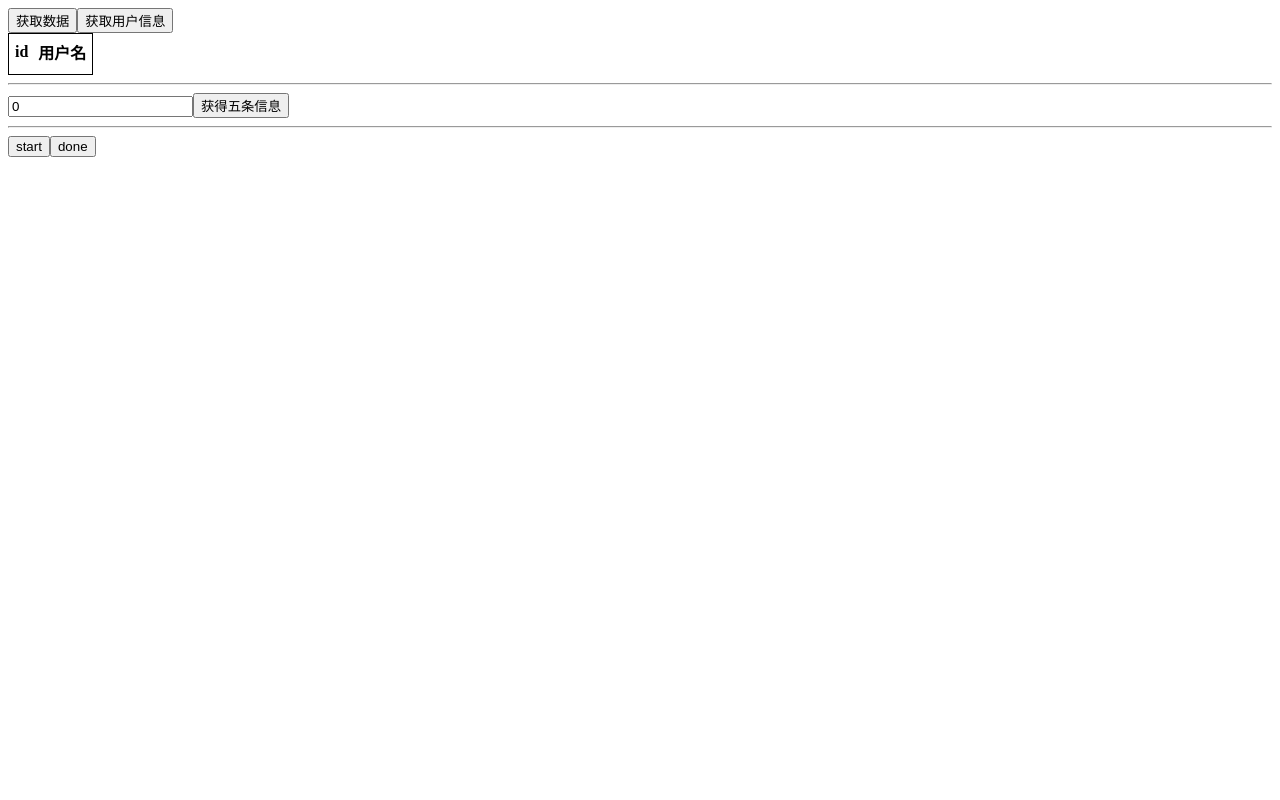
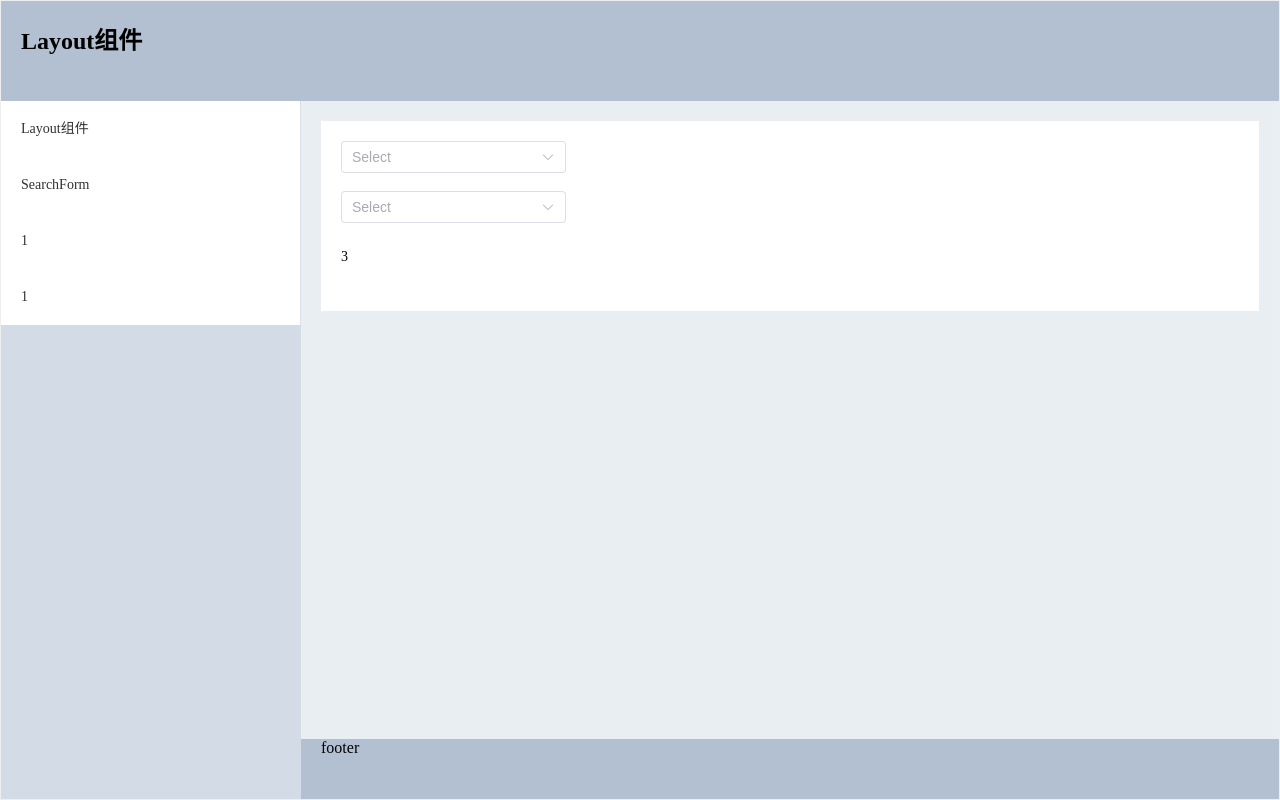
Before and after one commit to imp-wq/test_vue3, a Vue app: page /#/search-form in a window 1280 px wide. Built offline with nearby package versions, Linux system fonts and the light colour scheme.

Commit message:
3.9 18:20

```diff
--- a/package.json
+++ b/package.json
@@ -9,10 +9,11 @@
   "dependencies": {
     "axios": "^0.26.0",
     "core-js": "^3.8.3",
+    "element-plus": "^2.0.5",
     "js-cookie": "^3.0.1",
-    "less": "^4.1.2",
     "nprogress": "^0.2.0",
     "vue": "^3.2.13",
+    "vue-router": "^4.0.13",
     "vuex": "^4.0.0"
   },
   "devDependencies": {
--- a/public/index.html
+++ b/public/index.html
@@ -1,15 +1,19 @@
 <!DOCTYPE html>
 <html lang="">
   <head>
-    <meta charset="utf-8">
-    <meta http-equiv="X-UA-Compatible" content="IE=edge">
-    <meta name="viewport" content="width=device-width,initial-scale=1.0">
-    <link rel="icon" href="<%= BASE_URL %>favicon.ico">
+    <meta charset="utf-8" />
+    <meta http-equiv="X-UA-Compatible" content="IE=edge" />
+    <meta name="viewport" content="width=device-width,initial-scale=1.0" />
+    <link rel="icon" href="<%= BASE_URL %>favicon.ico" />
     <title><%= htmlWebpackPlugin.options.title %></title>
   </head>
   <body>
     <noscript>
-      <strong>We're sorry but <%= htmlWebpackPlugin.options.title %> doesn't work properly without JavaScript enabled. Please enable it to continue.</strong>
+      <strong
+        >We're sorry but <%= htmlWebpackPlugin.options.title %> doesn't work
+        properly without JavaScript enabled. Please enable it to
+        continue.</strong
+      >
     </noscript>
     <div id="app"></div>
     <!-- built files will be auto injected -->
--- a/src/App.vue
+++ b/src/App.vue
@@ -1,15 +1,26 @@
 <template>
-  <Login></Login>
+  <el-config-provider>
+    <slot name="app">
+      <!-- <Login></Login> -->
+      <Layout></Layout>
+    </slot>
+  </el-config-provider>
 </template>
 
 <script>
   import Login from './components/login.vue'
+  import Layout from './components/layout.vue'
 
   export default {
     components: {
       Login,
+      Layout,
     },
   }
 </script>
 
-<style></style>
+<style>
+  .el-container {
+    height: 100%;
+  }
+</style>
--- /dev/null
+++ b/src/components/SearchForm.vue
@@ -0,0 +1,32 @@
+<template>
+  <div class="SearchForm-container">
+    <el-form inline>
+      <el-form-item> <el-cascader></el-cascader></el-form-item>
+      <el-form-item> <el-cascader></el-cascader></el-form-item>
+      <el-form-item>3</el-form-item>
+    </el-form>
+  </div>
+</template>
+
+<script>
+  export default {}
+</script>
+
+<style>
+  .SearchForm-container {
+    padding: 20px;
+    background-color: white;
+  }
+  .el-form {
+    display: flex;
+    align-items: center;
+    line-height: 52px;
+    overflow: hidden;
+    flex-wrap: wrap;
+  }
+  .el-form-item {
+    width: calc(50% - 15px - 15px);
+    padding-right: 15px;
+    padding-left: 0;
+  }
+</style>
--- /dev/null
+++ b/src/components/asidebar.vue
@@ -0,0 +1,14 @@
+<template>
+  <el-menu default-active="1" :router="true">
+    <el-menu-item index="login">Layout组件</el-menu-item>
+    <el-menu-item index="search-form">SearchForm</el-menu-item>
+    <el-menu-item>1</el-menu-item>
+    <el-menu-item>1</el-menu-item>
+  </el-menu>
+</template>
+
+<script>
+  export default {}
+</script>
+
+<style></style>
--- /dev/null
+++ b/src/components/layout.vue
@@ -0,0 +1,48 @@
+<template>
+  <el-container class="layout-container">
+    <el-header height="100px">
+      <!-- 头部 -->
+      <h2>Layout组件</h2>
+    </el-header>
+    <el-container>
+      <el-aside>
+        <!-- 侧边栏 -->
+        <Asidebar></Asidebar>
+      </el-aside>
+      <el-container>
+        <el-main>
+          <!-- main区域 -->
+          <router-view></router-view>
+        </el-main>
+        <el-footer>footer</el-footer>
+      </el-container>
+    </el-container>
+  </el-container>
+</template>
+
+<script>
+  import Asidebar from './asidebar.vue'
+  export default {
+    components: {
+      Asidebar
+    }
+  }
+</script>
+
+<style scoped>
+  .layout-container {
+    height: 100%;
+    border: 1px solid #eee;
+  }
+  .el-header,
+  .el-footer {
+    background-color: #b3c0d1;
+  }
+  .el-aside {
+    background-color: #d3dce6;
+  }
+
+  .el-main {
+    background-color: #e9eef3;
+  }
+</style>
--- a/src/components/login.vue
+++ b/src/components/login.vue
@@ -26,20 +26,24 @@
     </div>
     <hr>
 
-    <button @click="NProgress.start">start</button>
+    <input type="text" v-model.number="NProgress_set">
+    <button @click="start">start</button>
+    <button @click="set">set</button>
     <button @click="done">done</button>
+
 </template>
 
 <script>
 import utils from "../utils";
 import NProgress from 'nprogress'
-import '../node_modules/nprogress/nprogress.css';
+import '../../node_modules/nprogress/nprogress.css'
 
 export default {
   data() {
     return {
       baseURL: "http://10.255.144.70/api/uc/",
       pageNum:0,
+      NProgress_set:0,
       userData: {
         loginAccount: "szjsc",
         loginPwd: "111111",
@@ -107,7 +111,15 @@ export default {
       this.msgList=res.data.list
       console.log(this.msgList)
     },
-
+    start() {
+      NProgress.start()
+    },
+    set() {
+      NProgress.set(this.NProgress_set)
+    },
+    done() {
+      NProgress.done()
+    }
   },
 };
 </script>
--- /dev/null
+++ b/src/index.css
@@ -0,0 +1,10 @@
+html,
+body {
+  margin: 0;
+  padding: 0;
+  height: 100%;
+}
+
+#app {
+  height: 100%;
+}
--- /dev/null
+++ b/src/router/index.js
@@ -0,0 +1,20 @@
+import { createRouter, createWebHashHistory } from 'vue-router'
+import Login from '../components/login.vue'
+
+// 定义路由
+const routes = [
+  {
+    path: '/login',
+    component: Login
+  },
+  {
+    path: '/search-form',
+    component: () => import('../components/SearchForm.vue')
+  }
+]
+
+// 创建路由对象
+export default createRouter({
+  history: createWebHashHistory(),
+  routes
+})
```
Also changed, not shown: src/main.js (+6 -1 lines), src/store/index.js (+5 -5 lines), 1 other file (tests, documents, lock files or other folders). Lines whose indentation alone changed are shown as unchanged.
